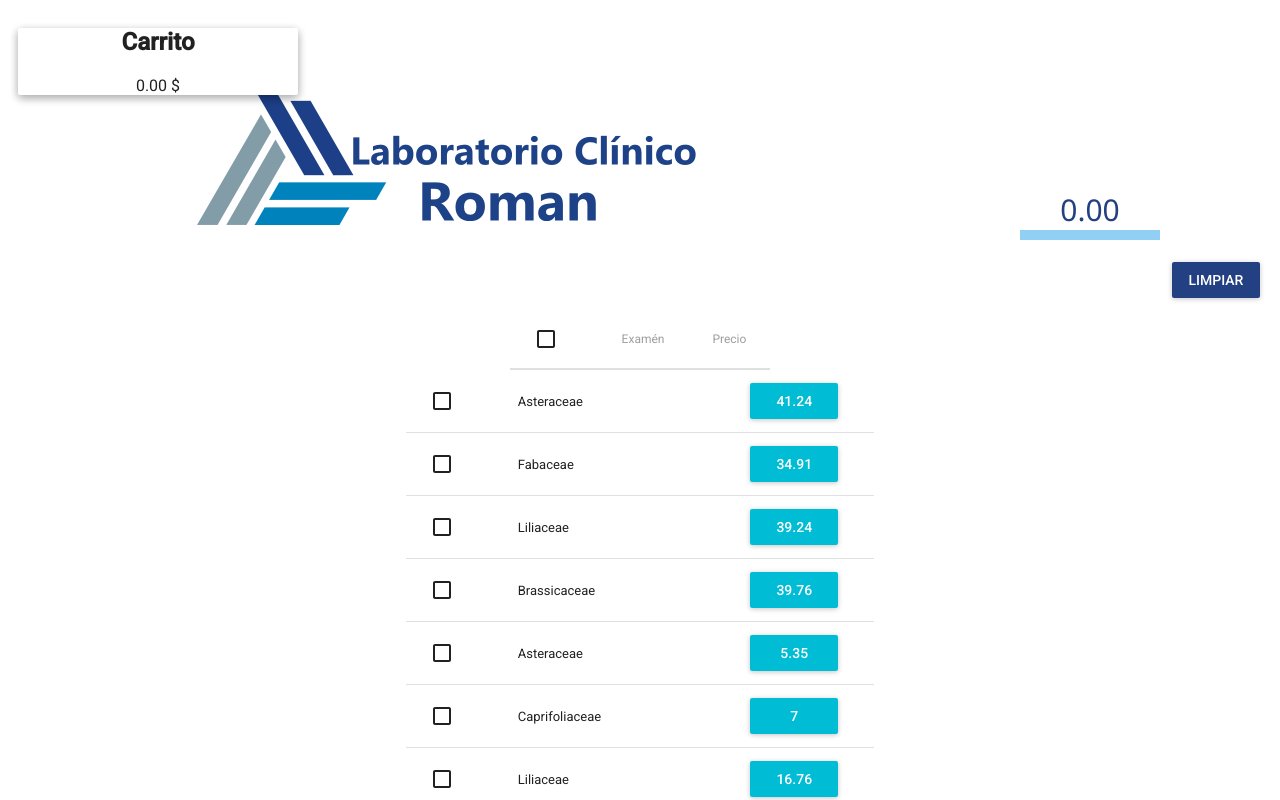
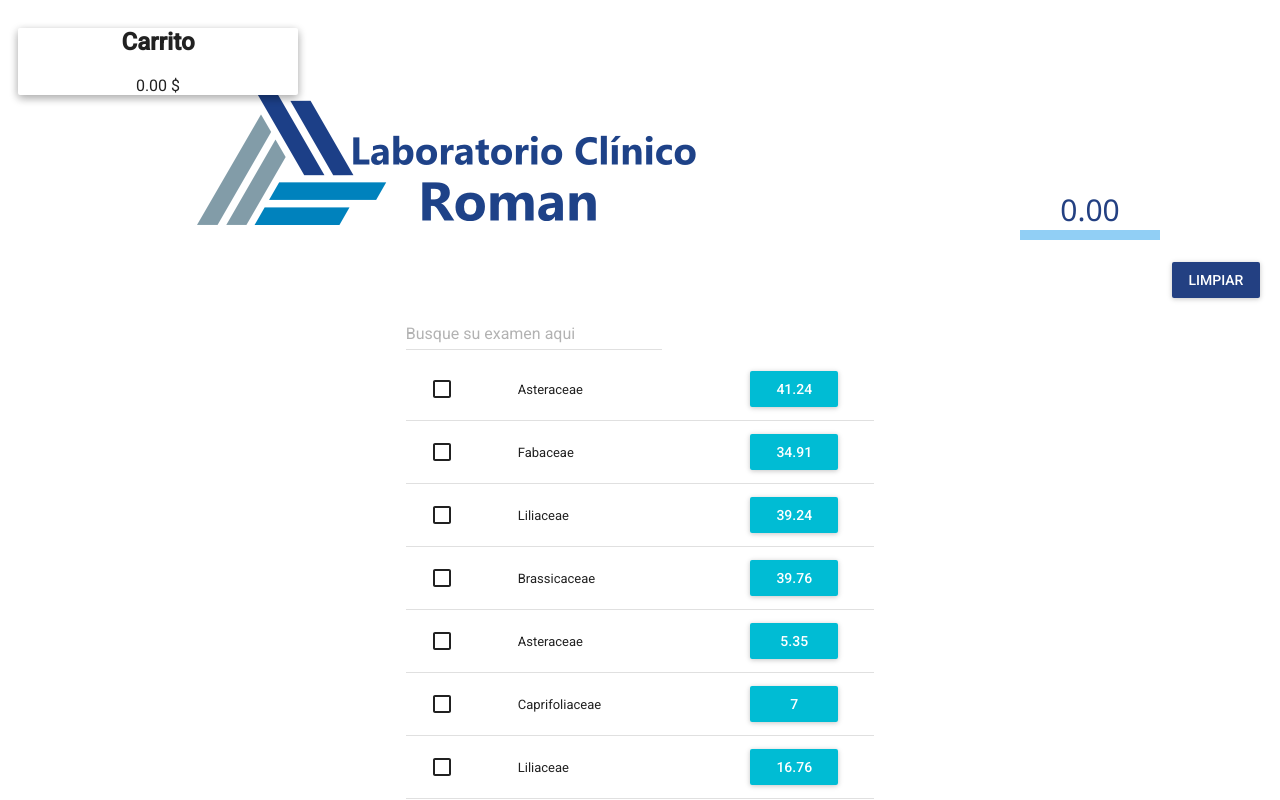
Before and after one commit to aromanarguello/simpleCalc, a React (Create React App) app: page / in a window 1280 px wide. Shown: the top 800 px of the page. Built offline with nearby package versions, Linux system fonts and the light colour scheme.

Commit message:
separated searchbar into own component, started filetering functionality

```diff
--- a/src/Containers/App.js
+++ b/src/Containers/App.js
@@ -63,7 +63,6 @@ class App extends Component {
           <div className="main-container">
             { priceComponent }
           </div>
-
       </div>
     );
   };
--- a/src/components/PriceEstimate.js
+++ b/src/components/PriceEstimate.js
@@ -12,6 +12,8 @@ import {
   } from 'material-ui/Table'
   import App from '../Containers/App'
   import Data from '../data/data'
+  import TextField from 'material-ui/TextField';
+  import SearchBar from './SearchBar'
 
 const style = {
     margin: 12,
@@ -31,13 +33,9 @@ export default class PriceEstimate extends Component {
     render() {
         return (
             <MuiThemeProvider>
+                <div className="table-container">
+                    <SearchBar data={this.prices} />
                     <Table multiSelectable={true} selectable={true} >
-                    <TableHeader>
-                        <TableRow>
-                            <TableHeaderColumn className="exam-cells">Examén</TableHeaderColumn>
-                            <TableHeaderColumn className="price-cells">Precio</TableHeaderColumn>
-                        </TableRow>
-                    </TableHeader>
                         <TableBody>
                         {this.prices.map((item, key) => {
                             return (
@@ -64,6 +62,7 @@ export default class PriceEstimate extends Component {
                         })}
                         </TableBody>
                     </Table>
+                </div>
             </MuiThemeProvider>
         )
     }
--- /dev/null
+++ b/src/components/SearchBar.js
@@ -0,0 +1,41 @@
+import React, { Component } from 'react'
+import PropTypes from 'prop-types'
+import { connect } from 'react-redux'
+import MuiThemeProvider from 'material-ui/styles/MuiThemeProvider'
+import TextField from 'material-ui/TextField';
+import * as ActionCreators from '../actions/Actions'
+
+
+
+export default class SearchBar extends Component {
+    static propTypes = {
+        data: PropTypes.array.isRequired,
+    }
+
+
+    searchTerm = e => {
+        const name = e.target.value
+        console.log(name)
+    }
+
+
+    // const examNameFilter = props.data.map(exam => exam.name);
+    //     // const examMatch = examNameFilter.match(/[A-Za-z]/)
+    //     console.log('this is from searchbar: ' + typeof(examNameFilter))
+    render() {
+        // console.log(name)
+        console.log('propTypes: ' + this.props.data)
+
+        return (
+        <MuiThemeProvider>
+            <TextField hintText="Busque su examen aqui" onChange={this.searchTerm} />
+        </MuiThemeProvider>
+        )
+    }
+}
+
+
+// onNameChange = e => {
+//     const name = e.target.value;
+//     this.setState({ name: name });
+// };
```
Lines whose indentation alone changed are shown as unchanged.
